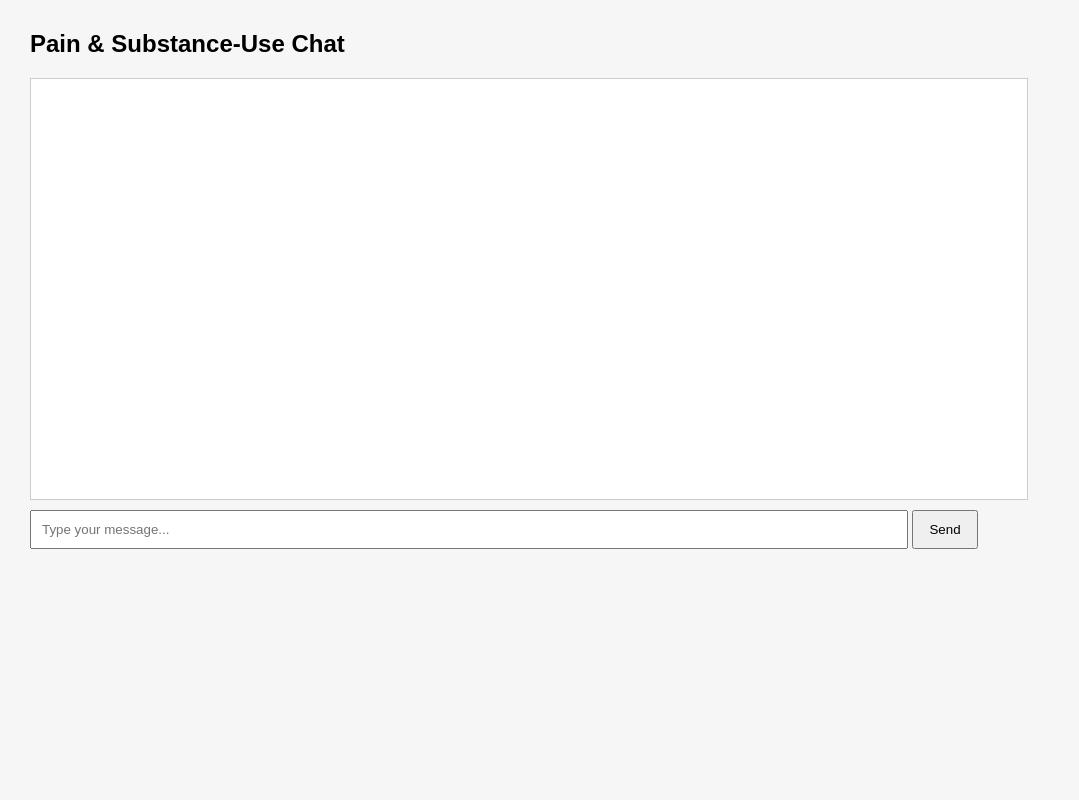
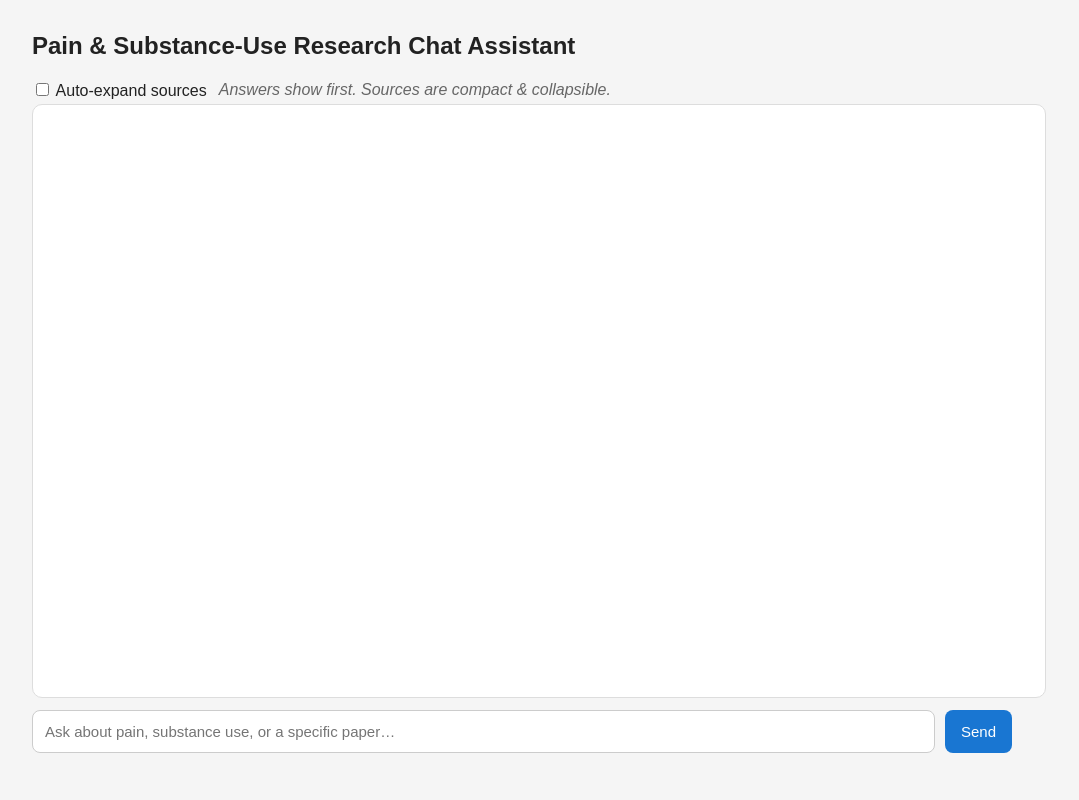
Before and after one commit to DhruvinBarot/chb_agent, a FastAPI app: page /chat-ui in a window 1280 px wide. Shown: the whole page, without its empty margins (0-1079 px from the left). Run offline with FastAPI, Linux system fonts and the light colour scheme.

Commit message:
UI update

```diff
--- a/templates/chat.html
+++ b/templates/chat.html
@@ -1,40 +1,187 @@
 <!DOCTYPE html>
 <html lang="en">
 <head>
-  <meta charset="UTF-8">
+  <meta charset="UTF-8" />
   <title>Pain & Substance-Use AI Chat</title>
   <style>
-    body { font-family: sans-serif; margin: 30px; background-color: #f6f6f6; }
-    #chatbox { width: 80%; height: 400px; overflow-y: auto; border: 1px solid #ccc; padding: 10px; background: white; }
-    #input-area { margin-top: 10px; }
-    input[type=text] { width: 70%; padding: 10px; }
-    button { padding: 10px 15px; }
+    :root {
+      --primary: #1976d2;
+      --primary-dark: #0d47a1;
+      --accent: #ff8f00;
+      --bg: #f5f5f5;
+      --text: #222;
+      --muted: #666;
+    }
+    body { font-family: Arial, sans-serif; margin: 32px; background: var(--bg); color: var(--text); }
+    #chatbox { background: #fff; border-radius: 10px; padding: 16px; width: 95%; max-width: 980px; height: 560px; overflow-y: auto; margin-bottom: 12px; border: 1px solid #ddd; }
+    #input-area { display: flex; gap: 10px; width: 95%; max-width: 980px; }
+    input[type=text] { flex: 1; padding: 12px; border-radius: 8px; border: 1px solid #ccc; font-size: 15px; }
+    button { background: var(--primary); color: #fff; border: none; border-radius: 8px; padding: 12px 16px; cursor: pointer; font-size: 15px; }
+    button:hover { background: var(--primary-dark); }
+    .msg { margin: 12px 0; }
+    .user-label { color: #0b5394; font-weight: 700; }
+    .bot-label  { color: #1b5e20; font-weight: 700; }
+    .answer { font-size: 16px; line-height: 1.45; background: #fafafa; border: 1px solid #eee; border-radius: 8px; padding: 12px; }
+    .sources { margin-top: 8px; font-size: 13px; color: #333; }
+    .sources details { background: #fff; border: 1px solid #eee; border-left: 3px solid var(--accent); border-radius: 6px; padding: 8px 10px; }
+    .sources summary { cursor: pointer; font-weight: 600; outline: none; }
+    .cite-item { margin: 6px 0 0 0; }
+    .cite-title { font-weight: 600; }
+    .cite-excerpt { color: var(--muted); }
+    .muted { color: var(--muted); font-style: italic; }
+    .pill { display:inline-block; font-size:12px; padding:2px 6px; border-radius:999px; background:#eef2ff; color:#3949ab; margin-left:6px; }
+    .controls { display:flex; gap:12px; align-items:center; margin: 8px 0 4px 0; }
+    .toggle-link { color: var(--primary); cursor: pointer; text-decoration: underline; font-size: 12px; }
   </style>
 </head>
 <body>
-  <h2>Pain & Substance-Use Chat</h2>
+  <h2>Pain & Substance-Use Research Chat Assistant</h2>
+
+  <div class="controls">
+    <label><input type="checkbox" id="autoExpand" /> Auto-expand sources</label>
+    <span class="muted">Answers show first. Sources are compact & collapsible.</span>
+  </div>
+
   <div id="chatbox"></div>
 
   <div id="input-area">
-    <input type="text" id="message" placeholder="Type your message..." />
-    <button onclick="sendMessage()">Send</button>
+    <input type="text" id="message" placeholder="Ask about pain, substance use, or a specific paper…" />
+    <button id="sendBtn" onclick="sendMessage()">Send</button>
   </div>
 
   <script>
+    // --- Utilities ---
+    function escapeHtml(s) {
+      return String(s)
+        .replace(/&/g, "&amp;")
+        .replace(/</g, "&lt;")
+        .replace(/>/g, "&gt;");
+    }
+
+    function dedupeSources(arr) {
+      const seen = new Set();
+      const out = [];
+      for (const r of (arr || [])) {
+        const key = `${r.source || 'unknown'}::${r.chunk ?? -999}`;
+        if (!seen.has(key)) {
+          seen.add(key);
+          out.push(r);
+        }
+      }
+      return out;
+    }
+
+    function truncate(str, n = 220) {
+      if (!str) return "";
+      const s = str.trim();
+      return s.length > n ? s.slice(0, n) + "…" : s;
+    }
+
+    function renderSources(retrieval) {
+      const items = dedupeSources(retrieval);
+      if (!items.length) return "";
+      const count = items.length;
+
+      let listHtml = "";
+      for (const r of items) {
+        const title = escapeHtml(r.source || "unknown.pdf");
+        const chunk = (r.chunk !== undefined && r.chunk !== null) ? ` (chunk ${r.chunk})` : "";
+        const full = escapeHtml(r.excerpt || "");
+        const short = truncate(full, 220);
+
+        // expandable excerpt per item
+        const uid = "exp-" + Math.random().toString(36).slice(2);
+        listHtml += `
+          <div class="cite-item">
+            <span class="cite-title">• ${title}${chunk}</span>
+            <div class="cite-excerpt" id="${uid}" data-full="${full}" data-short="${short}">${short}</div>
+            ${full.length > short.length ? `<span class="toggle-link" onclick="toggleExcerpt('${uid}')">show more</span>` : ""}
+          </div>
+        `;
+      }
+
+      const autoExpand = document.getElementById('autoExpand')?.checked;
+
+      return `
+        <div class="sources">
+          <details ${autoExpand ? "open" : ""}>
+            <summary>📚 Sources <span class="pill">${count}</span></summary>
+            ${listHtml}
+          </details>
+        </div>
+      `;
+    }
+
+    function toggleExcerpt(id) {
+      const el = document.getElementById(id);
+      const isShort = el.textContent.endsWith("…") || el.textContent === el.dataset.short;
+      el.textContent = isShort ? el.dataset.full : el.dataset.short;
+      const link = el.nextElementSibling;
+      if (link && link.classList.contains("toggle-link")) {
+        link.textContent = isShort ? "show less" : "show more";
+      }
+    }
+
+    function latestAssistant(context) {
+      const ctx = Array.isArray(context) ? context : [];
+      const last = [...ctx].reverse().find(m => m.role === 'assistant');
+      return last?.message;
+    }
+
+    // --- Chat rendering ---
     async function sendMessage() {
-      const msg = document.getElementById('message').value;
-      const response = await fetch('/chat', {
-        method: 'POST',
-        headers: {'Content-Type': 'application/json'},
-        body: JSON.stringify({thread_id: 'web_ui', message: msg})
-      });
-      const data = await response.json();
+      const input = document.getElementById('message');
+      const msg = input.value.trim();
+      if (!msg) return;
+
       const box = document.getElementById('chatbox');
-      box.innerHTML += `<p><b>You:</b> ${msg}</p>`;
-      box.innerHTML += `<p><b>Agent:</b> ${data.normalized_message || '...no response...'}</p>`;
-      document.getElementById('message').value = '';
+      box.innerHTML += `<div class="msg"><span class="user-label">You:</span> ${escapeHtml(msg)}</div>`;
+      input.value = '';
+
+      // loader
+      const loaderId = "loader-" + Date.now();
+      box.innerHTML += `<div id="${loaderId}" class="muted">AI is thinking…</div>`;
+      box.scrollTop = box.scrollHeight;
+
+      try {
+        const res = await fetch('/chat', {
+          method: 'POST',
+          headers: { 'Content-Type': 'application/json' },
+          body: JSON.stringify({ thread_id: 'web_ui', message: msg })
+        });
+        const data = await res.json();
+
+        document.getElementById(loaderId)?.remove();
+
+        const answer =
+          data.generated_answer ||
+          latestAssistant(data.context) ||
+          data.normalized_message ||
+          "⚠️ No answer generated. Check your LLM/API settings.";
+
+        // ANSWER first (bigger), then compact sources
+        const answerHtml = `<div class="answer">${escapeHtml(answer)}</div>`;
+        const sourcesHtml = renderSources(Array.isArray(data.retrieval) ? data.retrieval : []);
+
+        box.innerHTML += `
+          <div class="msg">
+            <span class="bot-label">AI:</span>
+            ${answerHtml}
+            ${sourcesHtml}
+          </div>
+        `;
+      } catch (err) {
+        document.getElementById(loaderId)?.remove();
+        box.innerHTML += `<div class="msg"><span class="bot-label">AI:</span> <span style="color:#b00020;"><b>Error:</b> ${escapeHtml(err.message || String(err))}</span></div>`;
+      }
+
       box.scrollTop = box.scrollHeight;
     }
+
+    // Enter to send
+    document.getElementById('message').addEventListener('keydown', (e) => {
+      if (e.key === 'Enter') sendMessage();
+    });
   </script>
 </body>
 </html>
```
Also changed, not shown: 2 other files.
